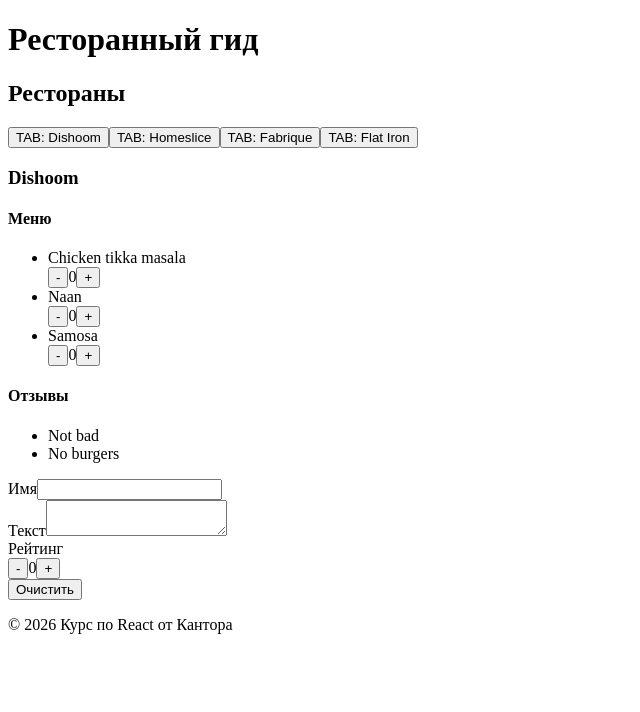
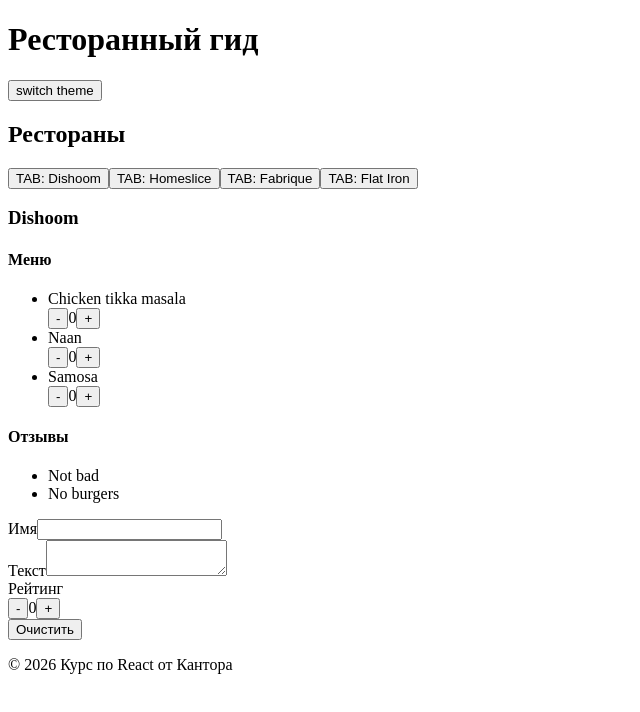
Before and after one commit to gromniki/react-kantor, a React (Vite) app: page / in a window 1280 px wide. Shown: the top 712 px of the page, without its empty margins (0-640 px from the left). Built offline with nearby package versions, Linux system fonts and the light colour scheme.

Commit message:
wip: hw-5 start

```diff
--- a/src/App.jsx
+++ b/src/App.jsx
@@ -1,11 +1,14 @@
 import { Layout } from './components/Layout/Layout';
 import { RestaurantList } from './components/RestaurantList/RestaurantList';
+import { ThemeProvider } from './components/ThemeProvider/ThemeProvider';
 
 const App = () => {
   return (
-    <Layout>
-      <RestaurantList />
-    </Layout>
+    <ThemeProvider>
+      <Layout>
+        <RestaurantList />
+      </Layout>
+    </ThemeProvider>
   );
 };
 
--- /dev/null
+++ b/src/components/AuthProvider/AuthContext.js
@@ -0,0 +1,3 @@
+import { createContext } from 'react';
+
+export const AuthContext = createContext();
--- /dev/null
+++ b/src/components/Button/button.module.scss
@@ -0,0 +1,2 @@
+.btn {
+}
--- a/src/components/Header/Header.jsx
+++ b/src/components/Header/Header.jsx
@@ -1,7 +1,17 @@
 export const Header = () => {
   return (
     <header className="header">
-      <h1 className="header__title">Ресторанный гид</h1>
+      <div className="">
+        <h1 className="header__title">Ресторанный гид</h1>
+        <button
+          className="btn  btn--switch-theme"
+          onClick={() =>
+            theme === 'dark' ? setTheme('light') : setTheme('dark')
+          }
+        >
+          switch theme
+        </button>
+      </div>
     </header>
   );
 };
--- /dev/null
+++ b/src/components/ThemeProvider/ThemeContext.js
@@ -0,0 +1,3 @@
+import { createContext } from 'react';
+
+export const ThemeContext = createContext();
--- /dev/null
+++ b/src/components/ThemeProvider/ThemeProvider.jsx
@@ -0,0 +1,8 @@
+import { useState } from 'react';
+import { ThemeContext } from './ThemeContext';
+
+export const ThemeProvider = ({ children }) => {
+  const [theme, setTheme] = useState('dark');
+
+  return <ThemeContext value={{ theme, setTheme }}>{children}</ThemeContext>;
+};
```
Also changed, not shown: src/components/AuthProvider/AuthProvider.jsx (added, +8 -0 lines), src/components/Button/Button.jsx (added, +25 -0 lines), 1 other file (tests, documents, lock files or other folders).
